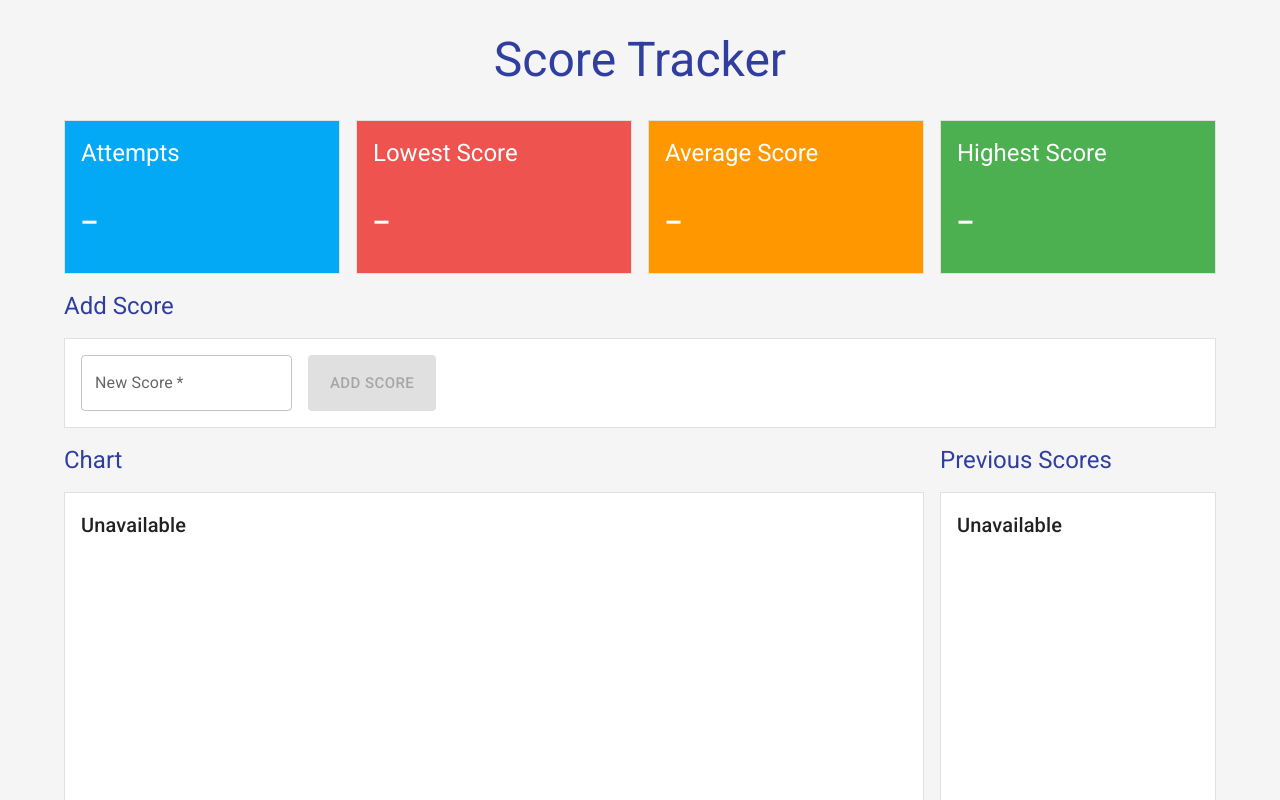
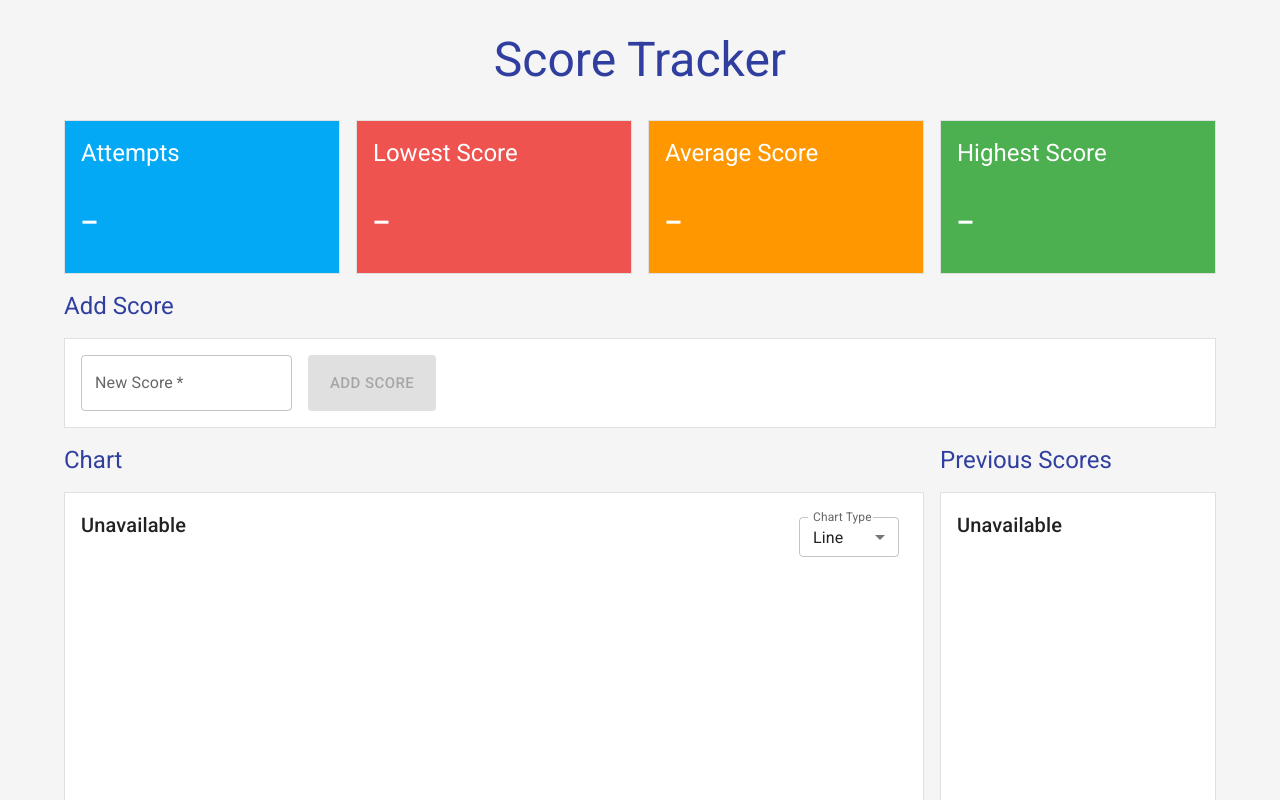
Before and after one commit to michaelyu13/score-tracker, a React (Vite) app: page / in a window 1280 px wide. Shown: the top 800 px of the page. Built offline with nearby package versions, Linux system fonts and the light colour scheme.

Commit message:
Chart - Add Select to change Chart Type

```diff
--- a/src/components/ChartSection.tsx
+++ b/src/components/ChartSection.tsx
@@ -1,9 +1,11 @@
-import { Box, Typography } from '@mui/material/';
+import { Box, FormControl, InputLabel, MenuItem, Select, Typography } from '@mui/material/';
+import { SelectChangeEvent } from '@mui/material/Select';
 import { grey } from '@mui/material/colors';
 import { useTheme } from '@mui/material/styles';
 import { CategoryScale } from 'chart.js';
 import Chart from 'chart.js/auto';
-import { Line } from 'react-chartjs-2';
+import React from 'react';
+import { Bar, Line } from 'react-chartjs-2';
 import Unavailable from './Unavailable';
 
 Chart.register(CategoryScale);
@@ -14,6 +16,12 @@ type ScoresGraphProps = {
 
 const ScoresGraph = ({ scoresHistory }: ScoresGraphProps) => {
     const theme = useTheme();
+
+    const [chartType, setChartType] = React.useState('line');
+
+    const handleOnChange = (e: SelectChangeEvent) => {
+        return setChartType(e.target.value);
+    };
 
     const chartData = {
         labels: scoresHistory.map((_, index) => index + 1),
@@ -65,17 +73,31 @@ const ScoresGraph = ({ scoresHistory }: ScoresGraphProps) => {
                 bgcolor="common.white"
                 sx={{ border: 1, borderColor: grey[300] }}
             >
-                {(() => {
-                    if (scoresHistory.length) {
-                        return (
-                            <Box height={'456px'}>
-                                <Line data={chartData} options={chartOptions} />
-                            </Box>
-                        );
-                    } else {
-                        return <Unavailable />;
-                    }
-                })()}
+                <FormControl size="small" sx={{ m: 1, minWidth: 100, float: 'right' }}>
+                    <InputLabel id="chartType">Chart Type</InputLabel>
+                    <Select
+                        labelId="chartType"
+                        id="chartTypeId"
+                        value={chartType}
+                        label="chartType"
+                        onChange={handleOnChange}
+                    >
+                        <MenuItem value="bar">Bar</MenuItem>
+                        <MenuItem value="line">Line</MenuItem>
+                    </Select>
+                </FormControl>
+                <Box height={'400px'}>
+                    {(() => {
+                        if (scoresHistory.length && chartType === 'bar') {
+                            return <Bar data={chartData} options={chartOptions} />;
+                        } else if (scoresHistory.length && chartType === 'line') {
+                            return <Line data={chartData} options={chartOptions} />;
+                        } else {
+                            return <Unavailable />;
+                        }
+                    })()}
+                </Box>
+                ;
             </Box>
         </>
     );
```
